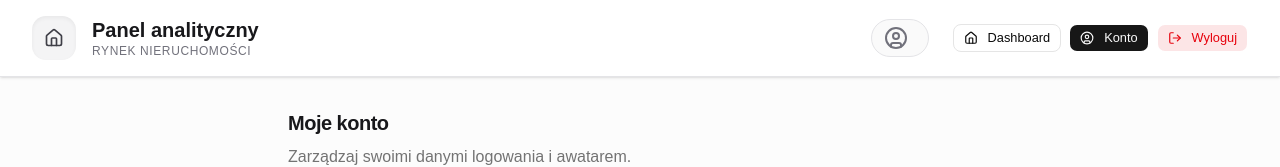
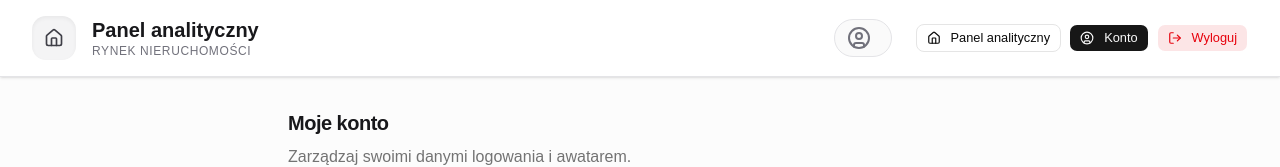
Before and after one commit to kuba-bednarczyk/projekt_IS, a React (Vite) app in the folder frontend/: page /account in a window 1280 px wide. Shown: the top 167 px of the page. Built offline with nearby package versions, Linux system fonts and the light colour scheme; no server answers; sample sign-in values are in the browser's storage.

Commit message:
fix: analytics dashboard link title changed

```diff
--- a/frontend/src/components/layout/Header.jsx
+++ b/frontend/src/components/layout/Header.jsx
@@ -112,7 +112,7 @@ const Header = () => {
               onClick={() => handleNavigation("/dashboard")}
             >
               <Home className="w-4 h-4 mr-1.5" />
-              Dashboard
+              Panel analityczny
             </Button>
 
             {user?.role === "ADMIN" && (
```
